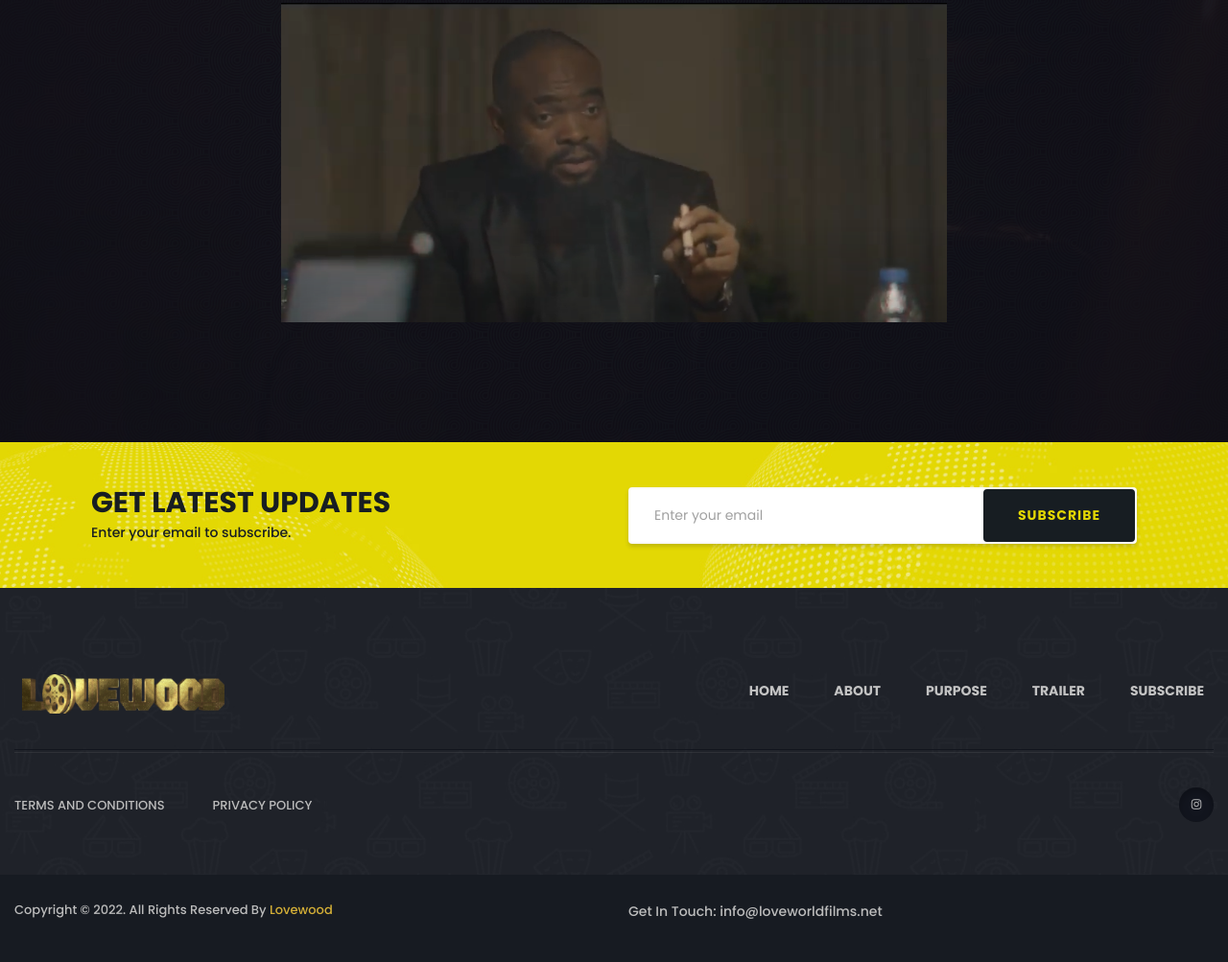
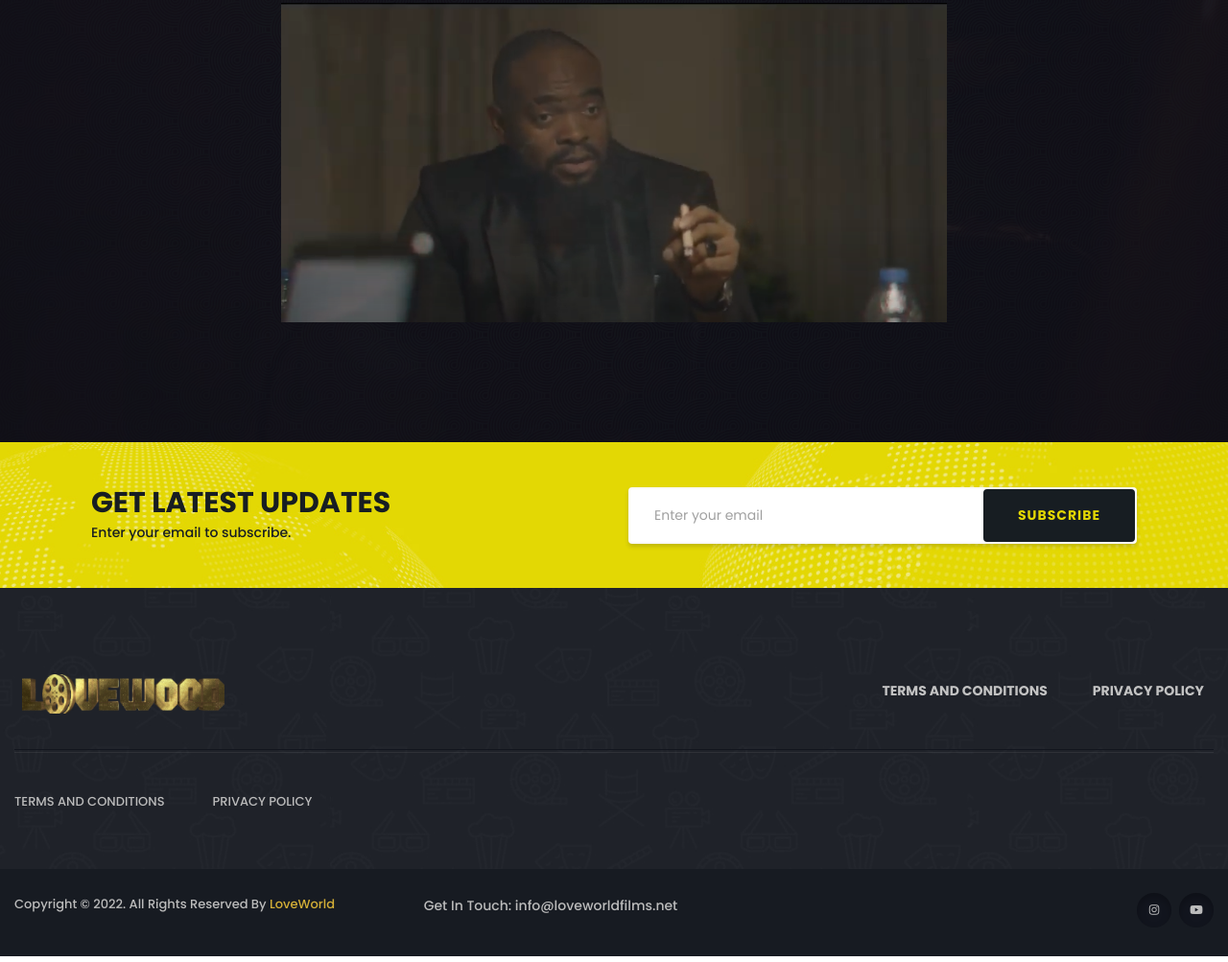
Before and after one commit to oluwadaraprime/lovewood, a plain HTML site: page index.html in a window 1280 px wide. Shown: the part 2124-3127 px from the top of the page at 96% size. Drawn offline with Linux system fonts and the light colour scheme.

Commit message:
Update index.html

```diff
--- a/index.html
+++ b/index.html
@@ -283,11 +283,8 @@
                                 <div class="footer-menu">
                                     <nav>
                                         <ul class="navigation">
-                                            <li><a href="index.html">Home</a></li>
-                                            <li><a href="#about">About</a></li>
-                                            <li><a href="#purpose">Purpose</a></li>
-                                            <li><a href="#trailer">Trailer</a></li>
-                                            <li><a href="#subscribe">Subscribe</a></li>
+                                             <li><a href="terms-and-conditions.html">Terms and Conditions</a></li>
+                                    	     <li><a href="privacy-policy.html">Privacy Policy</a></li>
                                         </ul>
                                     </nav>
                                 </div>
@@ -299,15 +296,8 @@
                             <div class="col-md-7">
                                 <div class="quick-link-list">
                                     <ul>
-                                        <li><a href="terms-and-conditions.html">Terms and Conditions</a></li>
+                                    <li><a href="terms-and-conditions.html">Terms and Conditions</a></li>
                                     <li><a href="privacy-policy.html">Privacy Policy</a></li>
-                                    </ul>
-                                </div>
-                            </div>
-                            <div class="col-md-5">
-                                <div class="footer-social">
-                                    <ul>
-                                        <li><a href="https://instagram.com/lovewoodtv?utm_medium=copy_link"><i class="fab fa-instagram"></i></a></li>
                                     </ul>
                                 </div>
                             </div>
@@ -318,14 +308,22 @@
             <div class="copyright-wrap">
                 <div class="container">
                     <div class="row">
-                        <div class="col-lg-6 col-md-6">
+                        <div class="col-lg-4 col-md-4">
                             <div class="copyright-text">
-                                <p>Copyright &copy; 2022. All Rights Reserved By <a href="http://loveworldfilms.net/">Lovewood</a></p>
+                                <p>Copyright &copy; 2022. All Rights Reserved By <a href="http://loveworldfilms.net/">LoveWorld</a></p>
                             </div>
                         </div>
-                        <div class="col-lg-6">
+                        <div class="col-lg-4">
                             <p>Get In Touch: info@loveworldfilms.net</p>
                         </div>
+		     	<div class="col-lg-4">
+			<div class="footer-social">
+			    <ul>
+				<li><a href="https://instagram.com/lovewoodtv?utm_medium=copy_link"><i class="fab fa-instagram"></i></a></li>
+				<li><a href="https://youtube.com/channel/UCA2q3q2hzkhbLywYnTZj7xw"><span class="fab fa-youtube"></span></a></li>
+			    </ul>
+			</div>
+		    </div>
                     </div>
                     </div>
                 </div>
```
